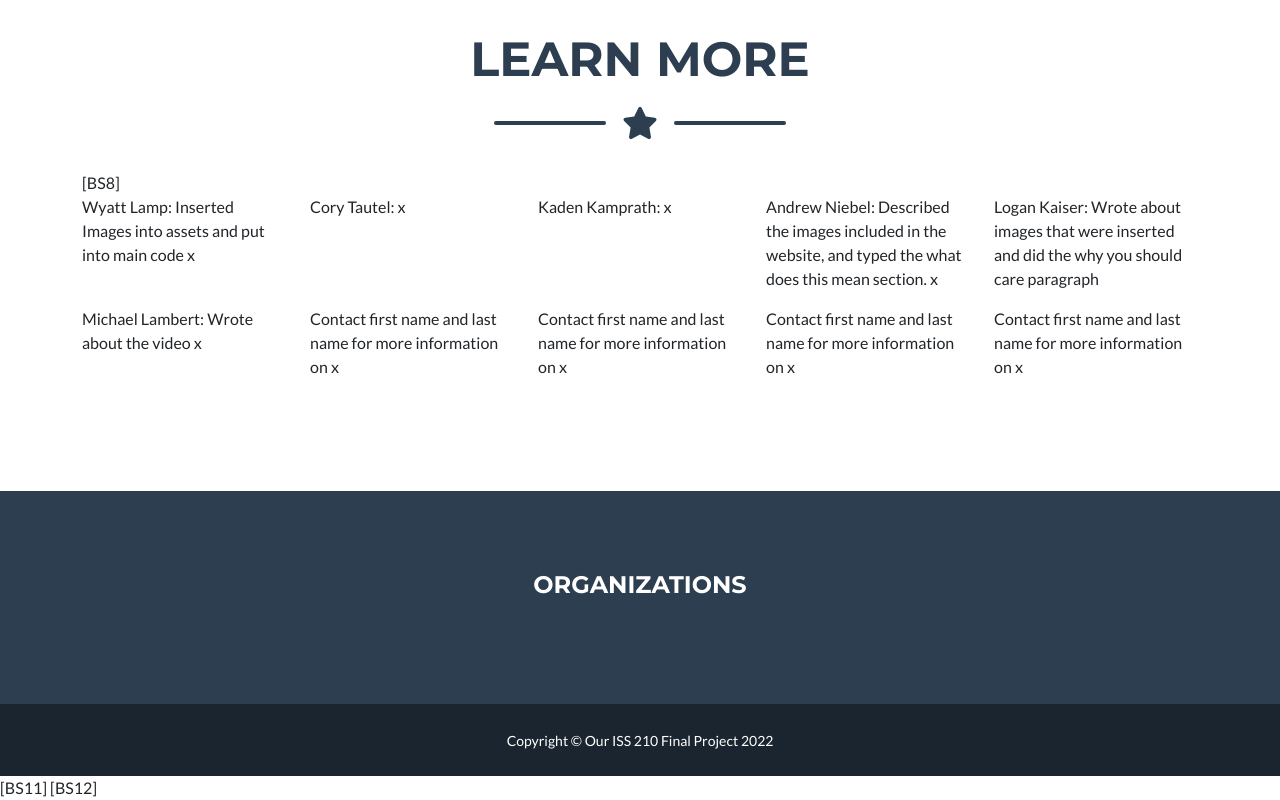
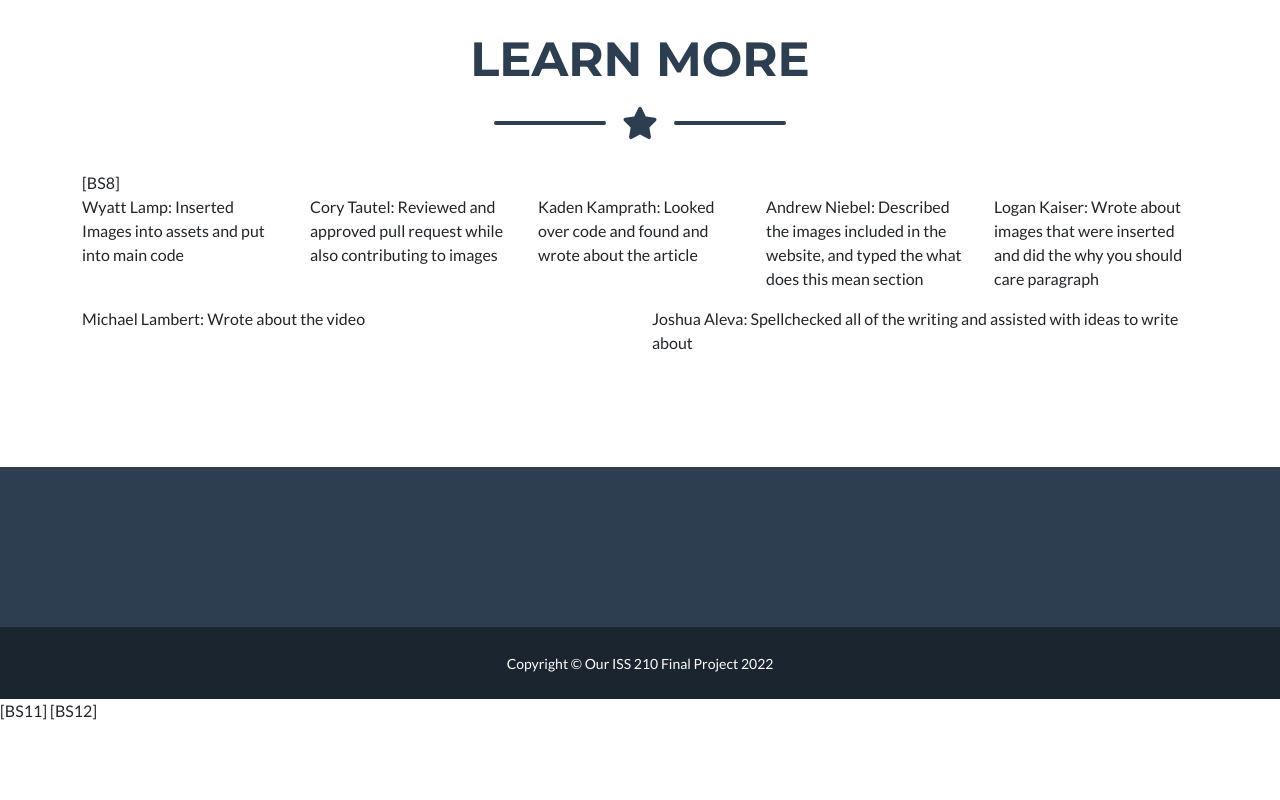
Before and after one commit to Cory-s-Team-he-is-leader-you-must-obey/Final-1, a plain HTML site: page index3.html in a window 1280 px wide. Shown: the part 2218-3018 px from the top of the page. After the commit the page ends 2941 px from the top, so only its background shows below. Drawn offline with nearby package versions, Linux system fonts and the light colour scheme.

Commit message:
Update index3.html

```diff
--- a/index3.html
+++ b/index3.html
@@ -152,18 +152,15 @@
                 </div>
            	<!--List Contributor's Names and attributions-->[BS8]
                 <div class="row justify-content-center">
-                    <div class="col-sm"><p>Wyatt Lamp: Inserted Images into assets and put into main code x</p></div>
-                    <div class="col-sm"><p>Cory Tautel:  x</p></div>
-                	<div class="col-sm"><p>Kaden Kamprath: x</p></div>
-                    <div class="col-sm"><p>Andrew Niebel: Described the images included in the website, and typed the what does this mean section. x</p></div>
+                    <div class="col-sm"><p>Wyatt Lamp: Inserted Images into assets and put into main code</p></div>
+                    <div class="col-sm"><p>Cory Tautel:  Reviewed and approved pull request while also contributing to images</p></div>
+                	<div class="col-sm"><p>Kaden Kamprath: Looked over code and found and wrote about the article</p></div>
+                    <div class="col-sm"><p>Andrew Niebel: Described the images included in the website, and typed the what does this mean section</p></div>
                     <div class="col-sm"><p>Logan Kaiser: Wrote about images that were inserted and did the why you should care paragraph</p></div>
                 </div>
                 <div class="row justify-content-center">
-                    <div class="col-sm"><p>Michael Lambert: Wrote about the video x</p></div>
-                    <div class="col-sm"><p>Contact first name and last name for more information on x</p></div>
-                    <div class="col-sm"><p>Contact first name and last name for more information on x</p></div>
-      	          <div class="col-sm"><p>Contact first name and last name for more information on x</p></div>
-                    <div class="col-sm"><p>Contact first name and last name for more information on x</p></div>
+                    <div class="col-sm"><p>Michael Lambert: Wrote about the video</p></div>
+                    <div class="col-sm"><p>Joshua Aleva: Spellchecked all of the writing and assisted with ideas to write about</p></div>
                 </div>
             </div>
         </section>
@@ -172,9 +169,6 @@
         	<div class="container">
                 <div class="row">
                     <!-- Footer Social Icons-->
-                     <!-- Use this class to connect your project to potential organizations you found by adding in the href. If you do not add in an organization, delete the class-->
-                    <div class="col-lg mb-5 mb-lg-0">
-                        <h4 class="text-uppercase mb-4">Organizations</h4>
                     </div>
                 </div>
             </div>
```
